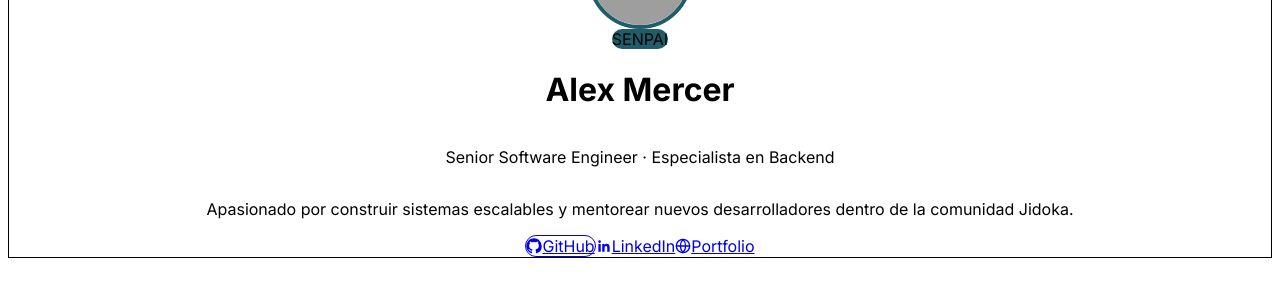
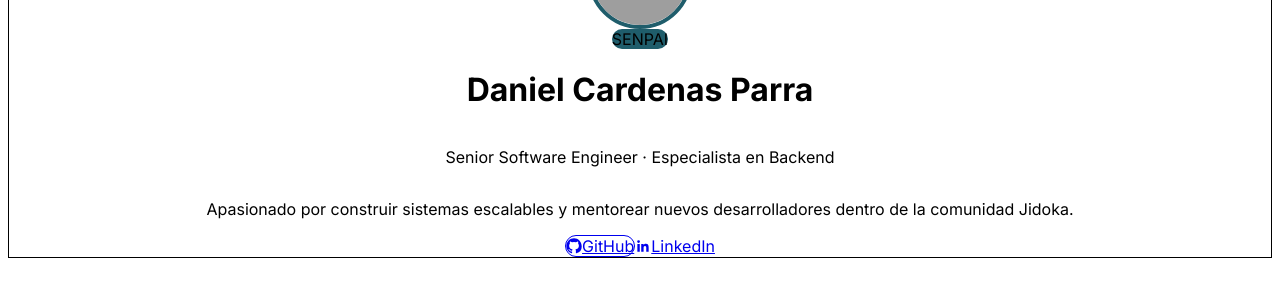
Before and after one commit to JidokaCommunity/jidokafront, a Next.js app: page /profile in a window 1280 px wide. Shown: the part 394-690 px from the top of the page. Built offline with nearby package versions, Linux system fonts and the light colour scheme; grey boxes are pictures that could not be loaded.

Commit message:
MemberProfileCard recibe el miembro por props en vez de datos fijos

```diff
--- a/app/components/MemberProfile.tsx
+++ b/app/components/MemberProfile.tsx
@@ -1,10 +1,11 @@
 import React, { FC } from "react";
 import MemberProfileCard from "./MemberProfileCard";
+import { currentUserMock } from "../services/currentUser";
 
 const MemberProfile: FC = () => {
   return (
     <main className="flex justify-center p-8">
-      <MemberProfileCard />
+      <MemberProfileCard member={currentUserMock} />
     </main>
   );
 };
--- a/app/components/MemberProfileCard.tsx
+++ b/app/components/MemberProfileCard.tsx
@@ -1,5 +1,6 @@
 import React, { FC } from "react";
 import Image from "next/image";
+import { Member } from "../services/api";
 
 const GithubIcon: FC = () => (
   <svg width="16" height="16" viewBox="0 0 24 24" fill="currentColor">
@@ -13,37 +14,11 @@ const LinkedinIcon: FC = () => (
   </svg>
 );
 
-const PortfolioIcon: FC = () => (
-  <svg width="16" height="16" viewBox="0 0 24 24" fill="none" stroke="currentColor" strokeWidth="2" strokeLinecap="round" strokeLinejoin="round">
-    <circle cx="12" cy="12" r="10" />
-    <path d="M2 12h20" />
-    <path d="M12 2a15.3 15.3 0 0 1 4 10 15.3 15.3 0 0 1-4 10 15.3 15.3 0 0 1-4-10 15.3 15.3 0 0 1 4-10z" />
-  </svg>
-);
-
-interface MemberProfileData {
-  name: string;
-  role: string;
-  specialty: string;
-  bio: string;
-  avatar: string;
-  githubUrl: string;
-  linkedinUrl: string;
-  portfolioUrl: string;
+interface MemberProfileCardProps {
+  member: Member;
 }
 
-const member: MemberProfileData = {
-  name: "Alex Mercer",
-  role: "Senpai",
-  specialty: "Senior Software Engineer · Especialista en Backend",
-  bio: "Apasionado por construir sistemas escalables y mentorear nuevos desarrolladores dentro de la comunidad Jidoka.",
-  avatar: "https://ui-avatars.com/api/?name=Alex+Mercer&background=1F5D6B&color=fff&size=200",
-  githubUrl: "https://github.com/alexmercer",
-  linkedinUrl: "https://linkedin.com/in/alexmercer",
-  portfolioUrl: "https://alexmercer.dev",
-};
-
-const MemberProfileCard: FC = () => {
+const MemberProfileCard: FC<MemberProfileCardProps> = ({ member }) => {
   return (
     <div
       data-testid="member-profile-card"
@@ -62,13 +37,14 @@ const MemberProfileCard: FC = () => {
       </span>
 
       <h1 className="mt-4 text-xl font-bold text-gray-900">{member.name}</h1>
-      <p className="text-sm text-gray-600">{member.specialty}</p>
+      {member.specialty && <p className="text-sm text-gray-600">{member.specialty}</p>}
 
       <p className="mt-4 text-center text-sm leading-relaxed text-gray-700">
-        {member.bio}
+        {member.bio || "Este miembro aún no ha añadido una biografía."}
       </p>
 
       <div className="flex flex-wrap justify-center gap-2 mt-6">
+        {member.githubUrl && (
           <a
             href={member.githubUrl}
             target="_blank"
@@ -79,9 +55,10 @@ const MemberProfileCard: FC = () => {
             <GithubIcon />
             GitHub
           </a>
+        )}
 
         <a
-          href={member.linkedinUrl}
+          href={member.linkedinURL}
           target="_blank"
           rel="noopener noreferrer"
           aria-label={`Ver perfil de LinkedIn de ${member.name}`}
@@ -90,17 +67,6 @@ const MemberProfileCard: FC = () => {
           <LinkedinIcon />
           LinkedIn
         </a>
-
-        <a
-          href={member.portfolioUrl}
-          target="_blank"
-          rel="noopener noreferrer"
-          aria-label={`Ver portfolio de ${member.name}`}
-          className="flex items-center gap-2 text-gray-500 rounded-full px-4 py-2 text-sm hover:bg-gray-100 transition-colors"
-        >
-          <PortfolioIcon />
-          Portfolio
-        </a>
       </div>
     </div>
   );
--- a/app/components/ProfileModal.tsx
+++ b/app/components/ProfileModal.tsx
@@ -2,6 +2,7 @@
 import React, { FC, useEffect } from "react";
 import MemberProfileCard from "./MemberProfileCard";
 import { useProfileModal } from "../context/ProfileModalContext";
+import { currentUserMock } from "../services/currentUser";
 
 const ProfileModal: FC = () => {
   const { isOpen, closeProfileModal } = useProfileModal();
@@ -46,7 +47,7 @@ const ProfileModal: FC = () => {
         >
           ✕
         </button>
-        <MemberProfileCard />
+        <MemberProfileCard member={currentUserMock} />
       </div>
     </div>
   );
--- /dev/null
+++ b/app/services/currentUser.ts
@@ -0,0 +1,12 @@
+import { Member } from "./api";
+
+export const currentUserMock: Member = {
+  id: "3",
+  name: "Daniel Cardenas Parra",
+  role: "Senpai",
+  linkedinURL: "https://www.linkedin.com/in/daniel-cardenas-88545a181/?locale=es",
+  avatar: "https://ui-avatars.com/api/?name=Daniel+Cardenas+Parra&background=random",
+  specialty: "Senior Software Engineer · Especialista en Backend",
+  bio: "Apasionado por construir sistemas escalables y mentorear nuevos desarrolladores dentro de la comunidad Jidoka.",
+  githubUrl: "https://github.com/borosdemir",
+};
```
Lines whose indentation alone changed are shown as unchanged.
